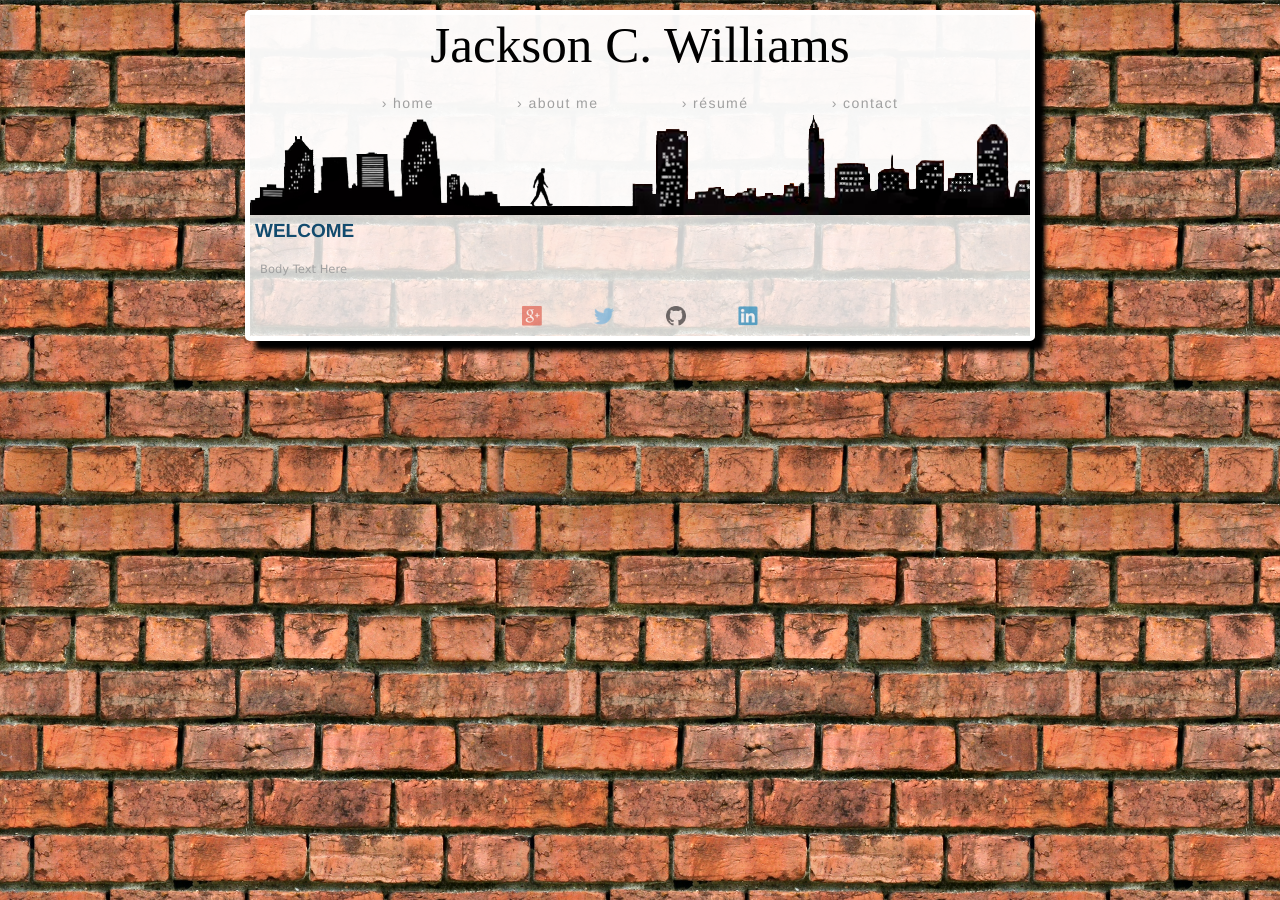
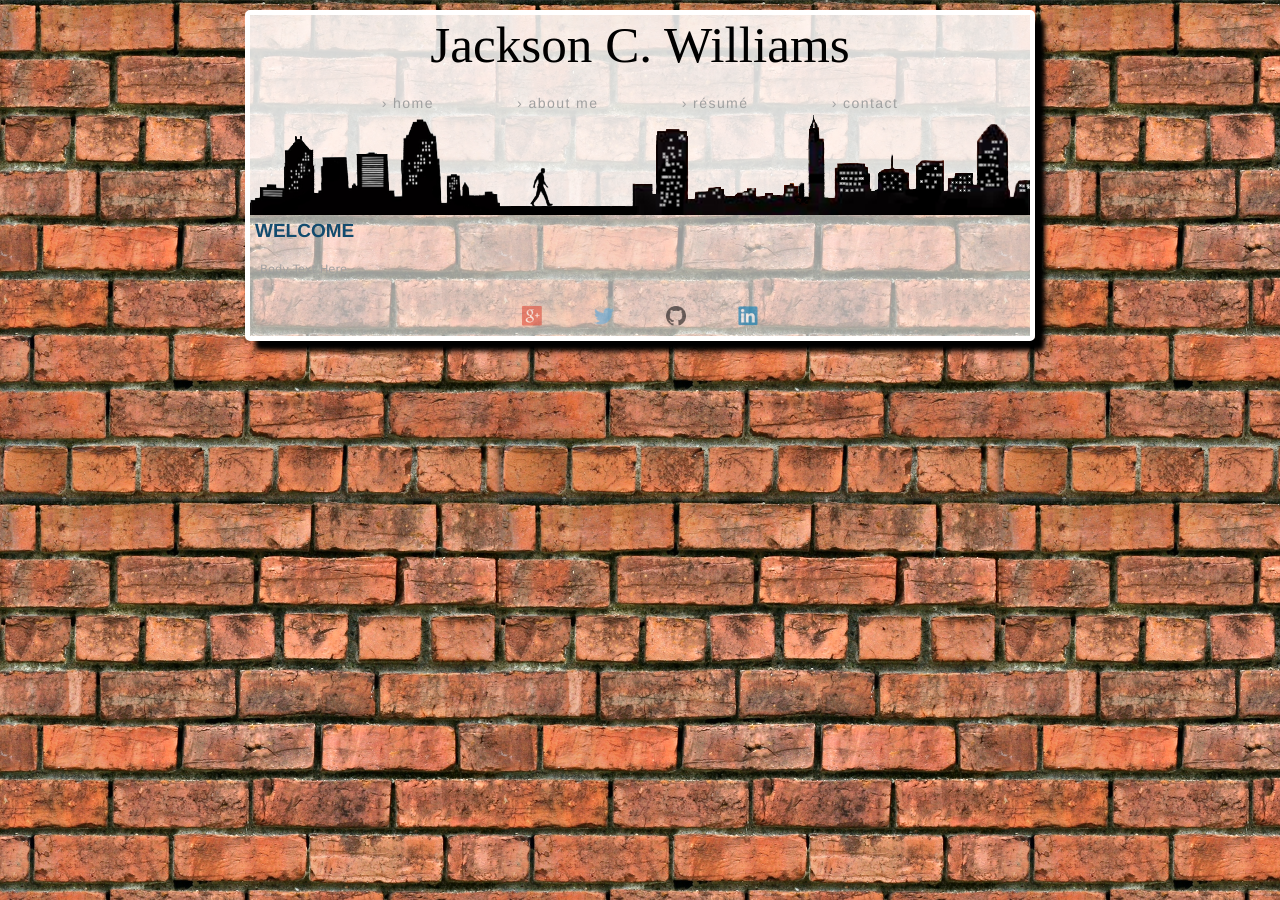
Before and after one commit to jacksoncwilliams/jackson-erin, a Jekyll site: the page built from index.html, in a window 1280 px wide. Built offline with Jekyll 4.4.1, drawn with Linux system fonts in a browser that asks for light colours.

Commit message:
Update main.css

```diff
--- a/css/main.css
+++ b/css/main.css
@@ -11,9 +11,9 @@ margin: 0 auto;
 margin-top: 10px;
 /* Fallback for web browsers that doesn't support RGBa */
     background: rgb(255, 255, 255) opacity: 0.6;
-    				   filter: alpha(opacity=80);;
+    				   filter: alpha(opacity=60);;
     /* RGBa with 0.6 opacity */
-    background: rgba(255, 255, 255, 0.8);
+    background: rgba(255, 255, 255, 0.6);
     /* For IE 5.5 - 7*/
     filter:progid:DXImageTransform.Microsoft.gradient(startColorstr=#FFFFFF, endColorstr=#FFFFFF);
     /* For IE 8*/
```
